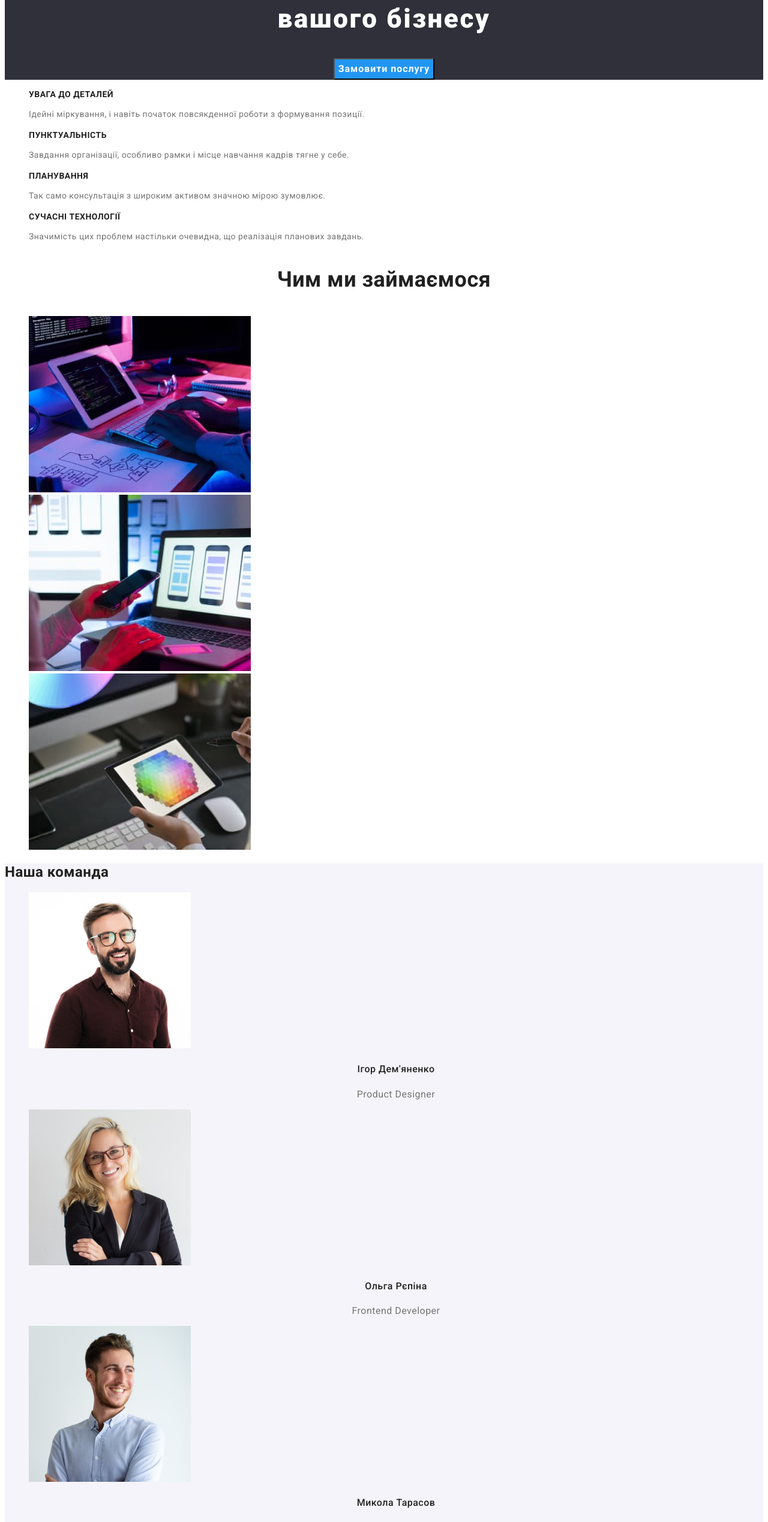
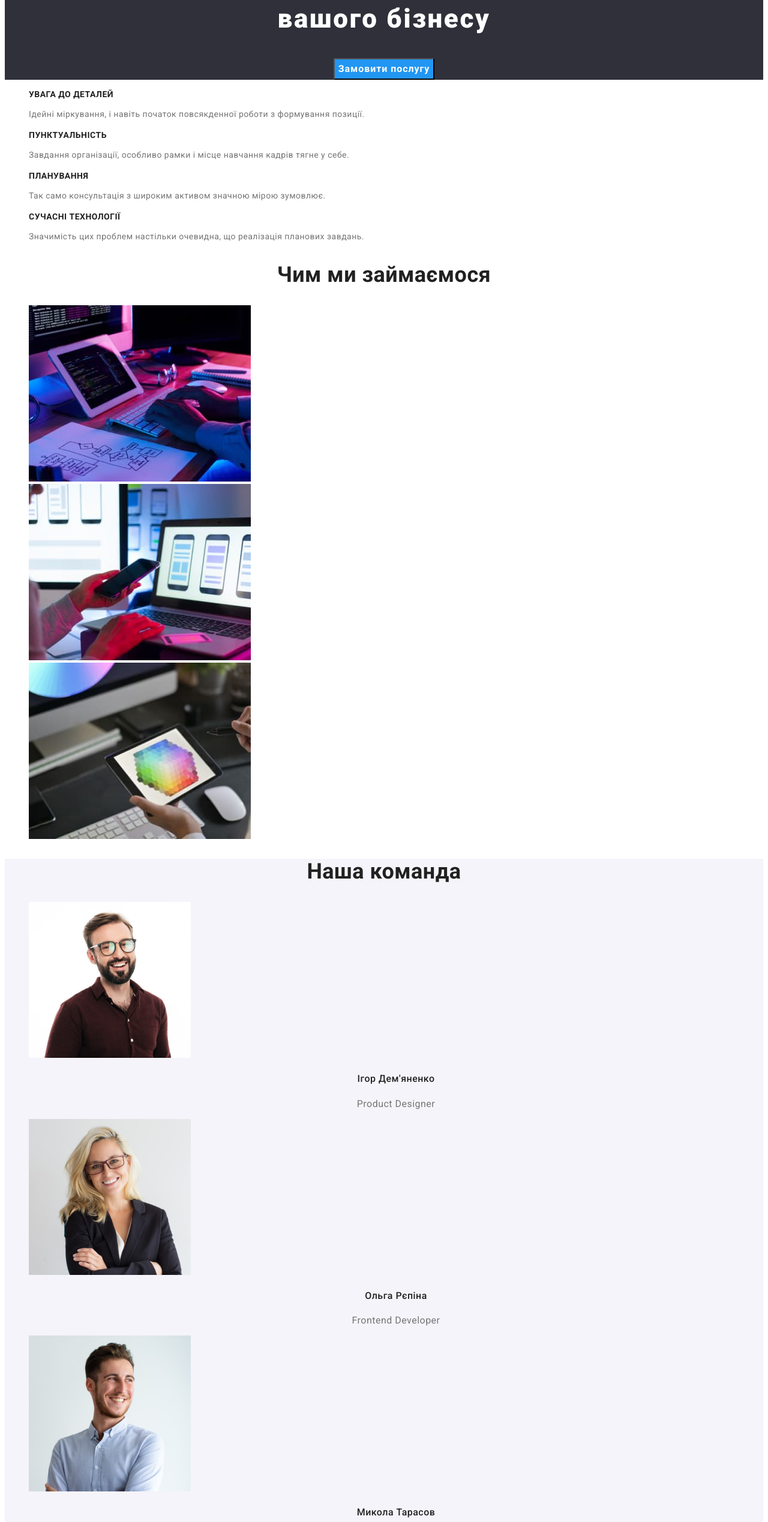
Before and after one commit to juliabykovaa/goit-markup-hw-02, a plain HTML site: page index.html in a window 1280 px wide. Shown: the part 254-2792 px from the top of the page at 60% size. Drawn offline with Linux system fonts and the light colour scheme.

Commit message:
font change

```diff
--- a/css/styles.css
+++ b/css/styles.css
@@ -106,12 +106,6 @@ body {
     line-height: 1.71;
 }
 
-.section .title {
-    font-weight: 700;
-    font-size: 36px;
-    line-height: 1.6666;
-    text-align: center;
-}
 
 .team .name {
     font-weight: 500;
@@ -119,8 +113,13 @@ body {
     line-height: 1.9;
     text-align: center;
 }
-
-.team-section {
+.section-title {
+    font-weight: 700;
+    font-size: 36px;
+    line-height: 1.1666;
+    text-align: center;
+}
+.team {
     background-color: var(--light-gray-color);
 }
 
@@ -154,7 +153,7 @@ body {
     color: var(--secondary-text-color)
 }
 
-.projects .section-title {
+.projects .title {
     font-weight: 700;
     font-size: 18px;
     line-height: 2;
@@ -167,7 +166,7 @@ body {
 }
 .address .link {
     font-style: normal;
-    color: var(--white-color-60transp);
+    color:var(--white-color-60transp);
     font-weight: 400;
     font-size: 14px;
     line-height: 1.71;
--- a/index.html
+++ b/index.html
@@ -55,7 +55,7 @@
             </ul>
         </section>
         <section class="section">
-            <h2 class="section title">Чим ми займаємося</h2>
+            <h2 class="section-title">Чим ми займаємося</h2>
             <ul class="activity list">
                 <li>
                     <img src="./images/img_1.jpg" alt="Дослідження" width="370">
@@ -68,8 +68,8 @@
                 </li>
             </ul>
         </section>
-        <section class="team-section">
-            <h2 class="section title">Наша команда</h2>
+        <section class="team">
+            <h2 class="section-title">Наша команда</h2>
             <ul class="team list">
                 <li>
                     <img src="./images/team_1.jpg" alt="Ігор Дем'яненко" width="270">
```
Also changed, not shown: portfolio.html (+3 -3 lines).
